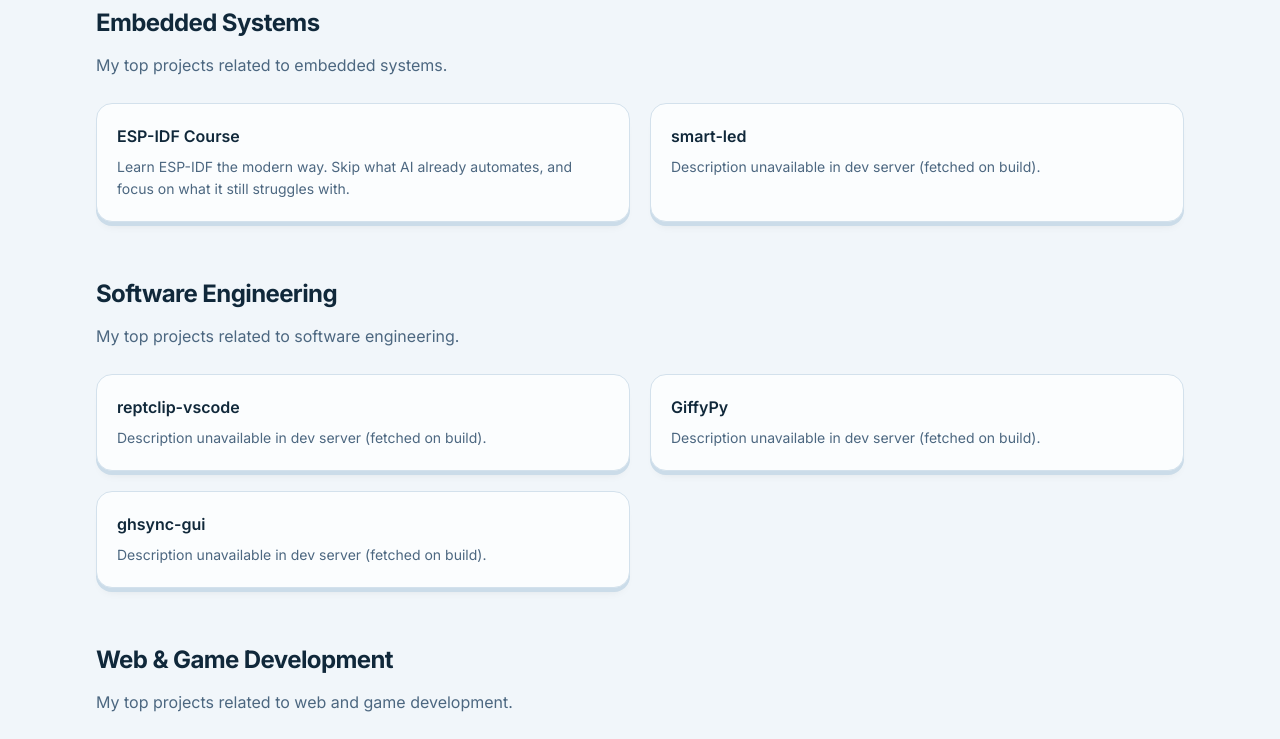
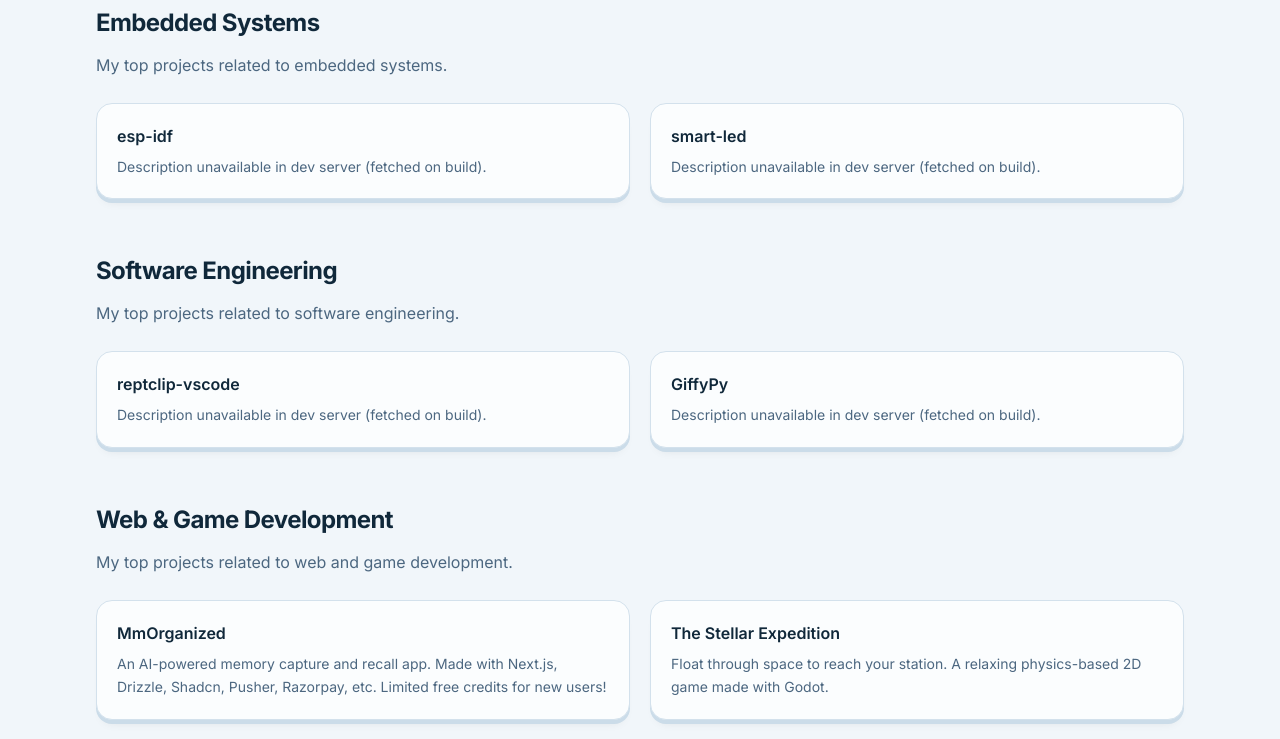
Before and after one commit to effessdev/effessdev.github.io, a Next.js app: page / in a window 1280 px wide. Shown: the part 420-1159 px from the top of the page. Built offline with nearby package versions, Linux system fonts and the light colour scheme; a web font is replaced by a local one.

Commit message:
update list

```diff
--- a/src/app/page.tsx
+++ b/src/app/page.tsx
@@ -14,31 +14,19 @@ const categories = await loadHome([
   {
     name: "Embedded Systems",
     description: "My top projects related to embedded systems.",
-    repos: [
-      {
-        name: "ESP-IDF Course",
-        url: "https://effessdev.github.io/esp-idf",
-        description:
-          "Learn ESP-IDF the modern way. Skip what AI already automates, and focus on what it still struggles with.",
-      },
-      { name: "smart-led" },
-    ],
+    repos: [{ name: "esp-idf" }, { name: "smart-led" }],
   },
   {
     name: "Software Engineering",
     description: "My top projects related to software engineering.",
-    repos: [
-      { name: "reptclip-vscode" },
-      { name: "GiffyPy" },
-      { name: "ghsync-gui" },
-    ],
+    repos: [{ name: "reptclip-vscode" }, { name: "GiffyPy" }],
   },
   {
     name: "Web & Game Development",
     description: "My top projects related to web and game development.",
     repos: [
       {
-        name: "mmorganized",
+        name: "MmOrganized",
         url: "https://mmorganized.vercel.app",
         description:
           "An AI-powered memory capture and recall app. Made with Next.js, Drizzle, Shadcn, Pusher, Razorpay, etc. Limited free credits for new users!",
```
